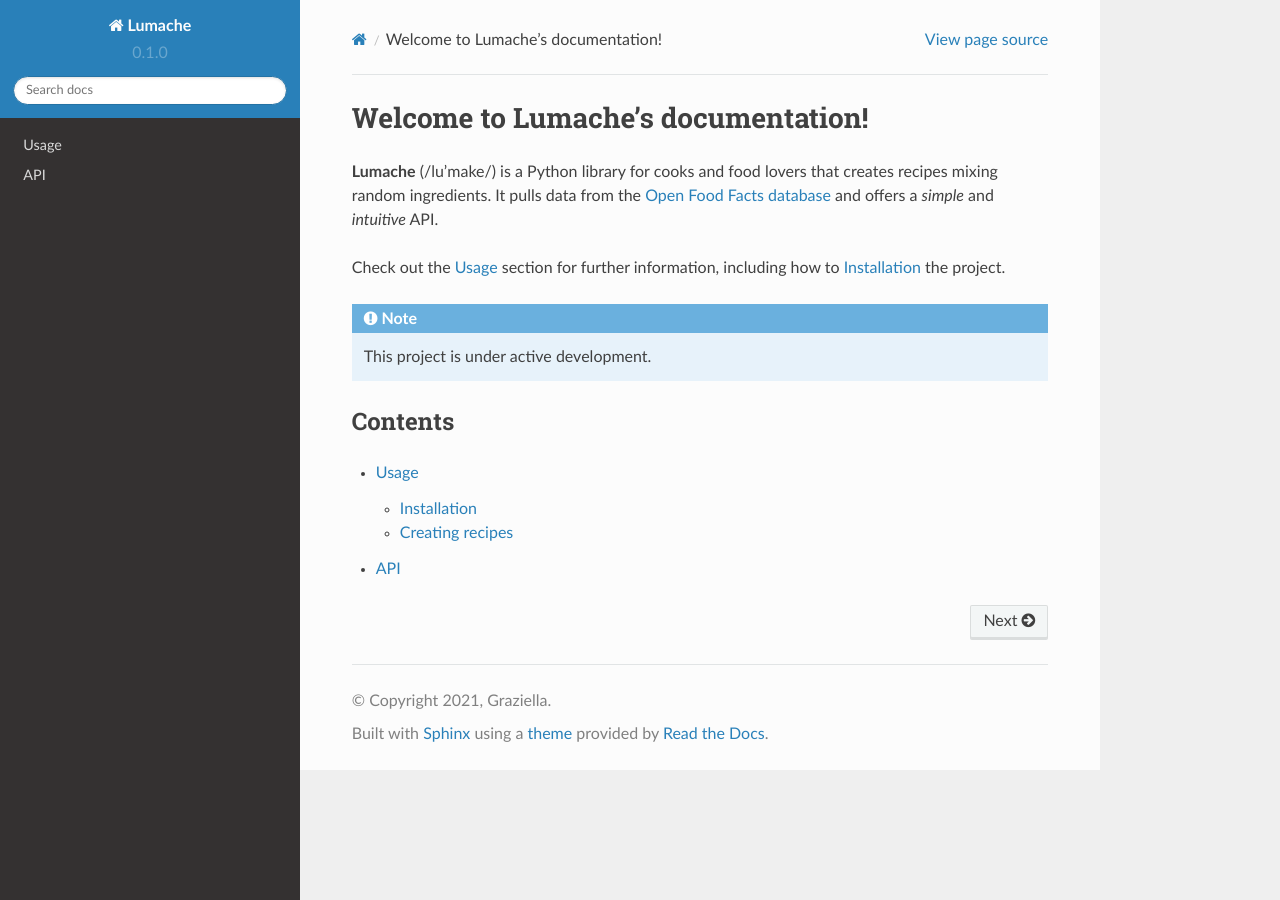
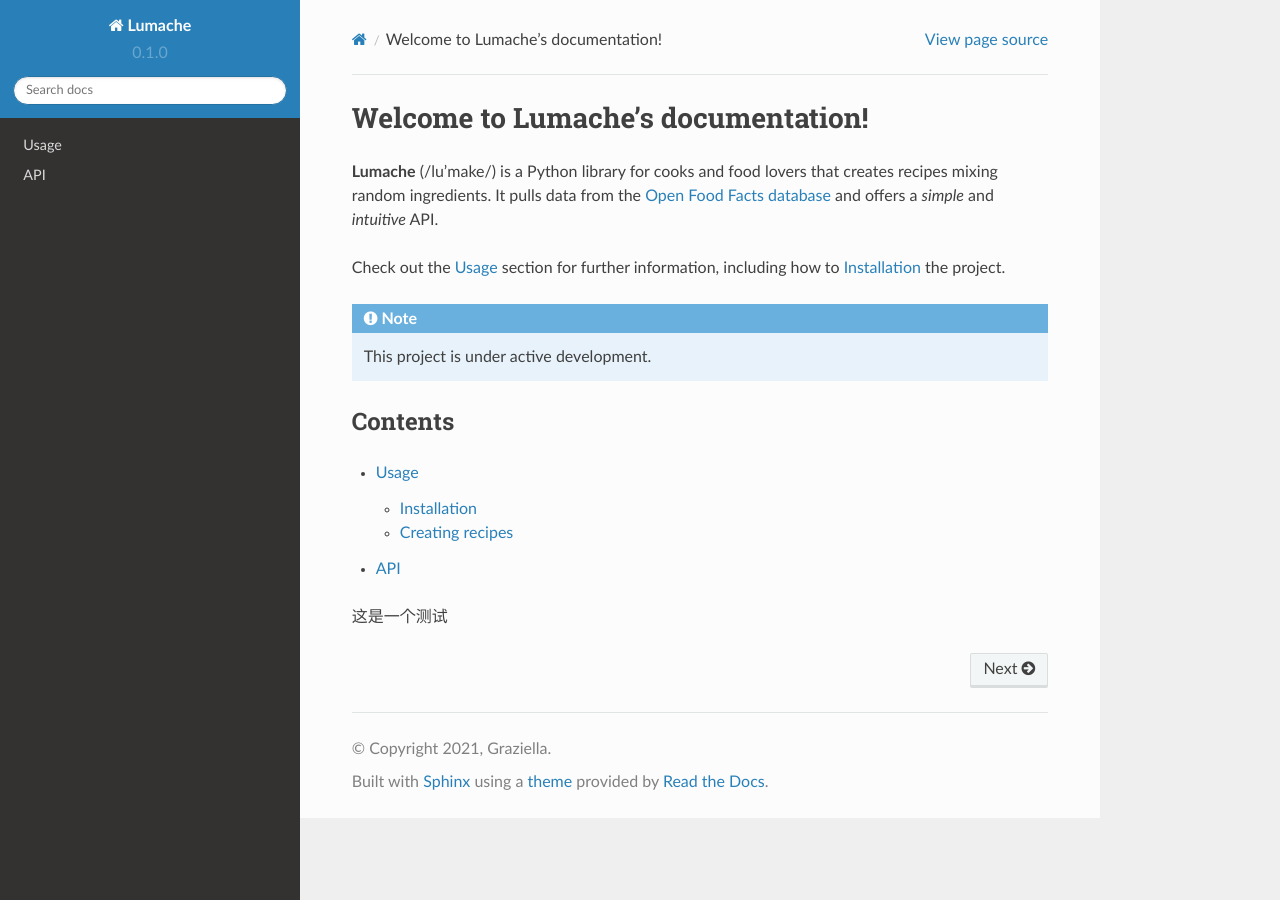
Before and after one commit to LiuXiaohui123321/DFT, a Sphinx documentation site: the page built from docs/source/index.rst, in a window 1280 px wide. Built offline with Sphinx 7.4.7 and the Read the Docs theme 2.0.0, drawn with Linux system fonts in a browser that asks for light colours.

Commit message:
it's just a test

```diff
--- a/docs/source/index.rst
+++ b/docs/source/index.rst
@@ -20,3 +20,6 @@
 
    usage
    api
+
+
+这是一个测试
```
